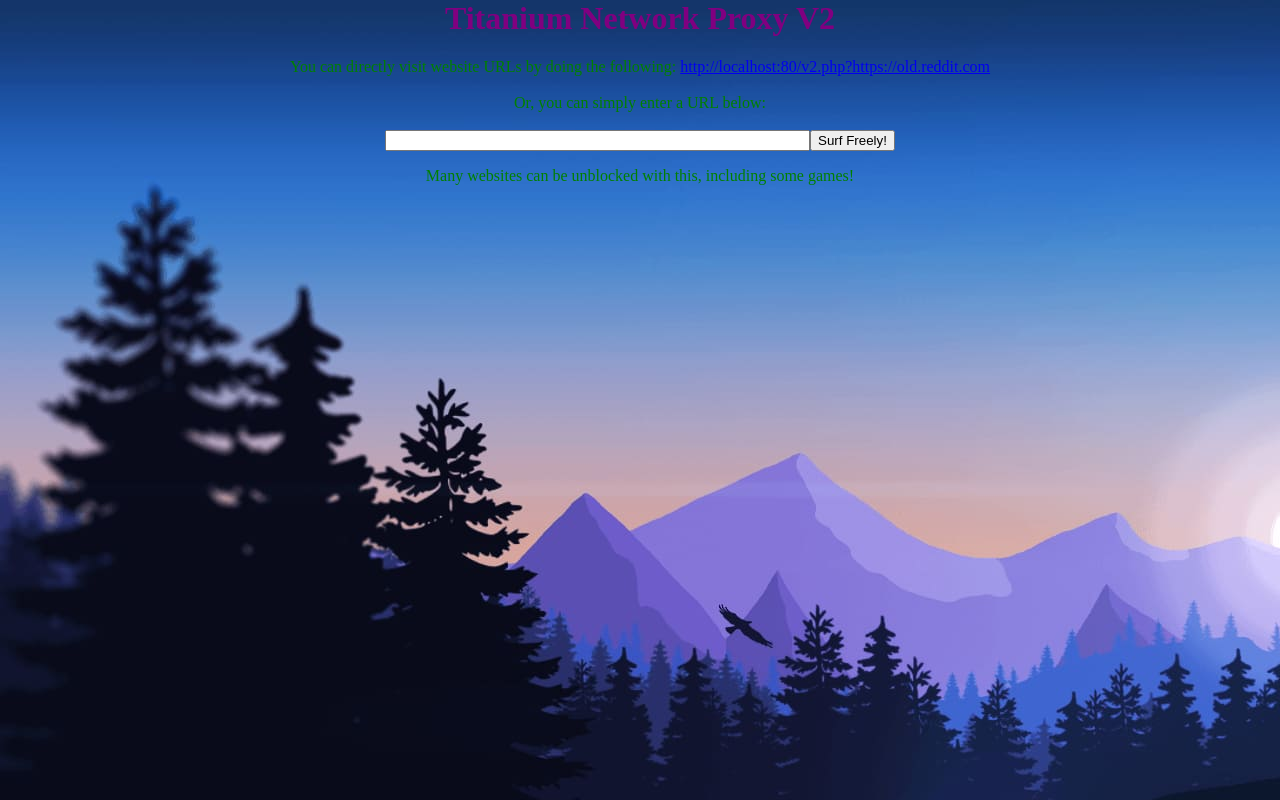
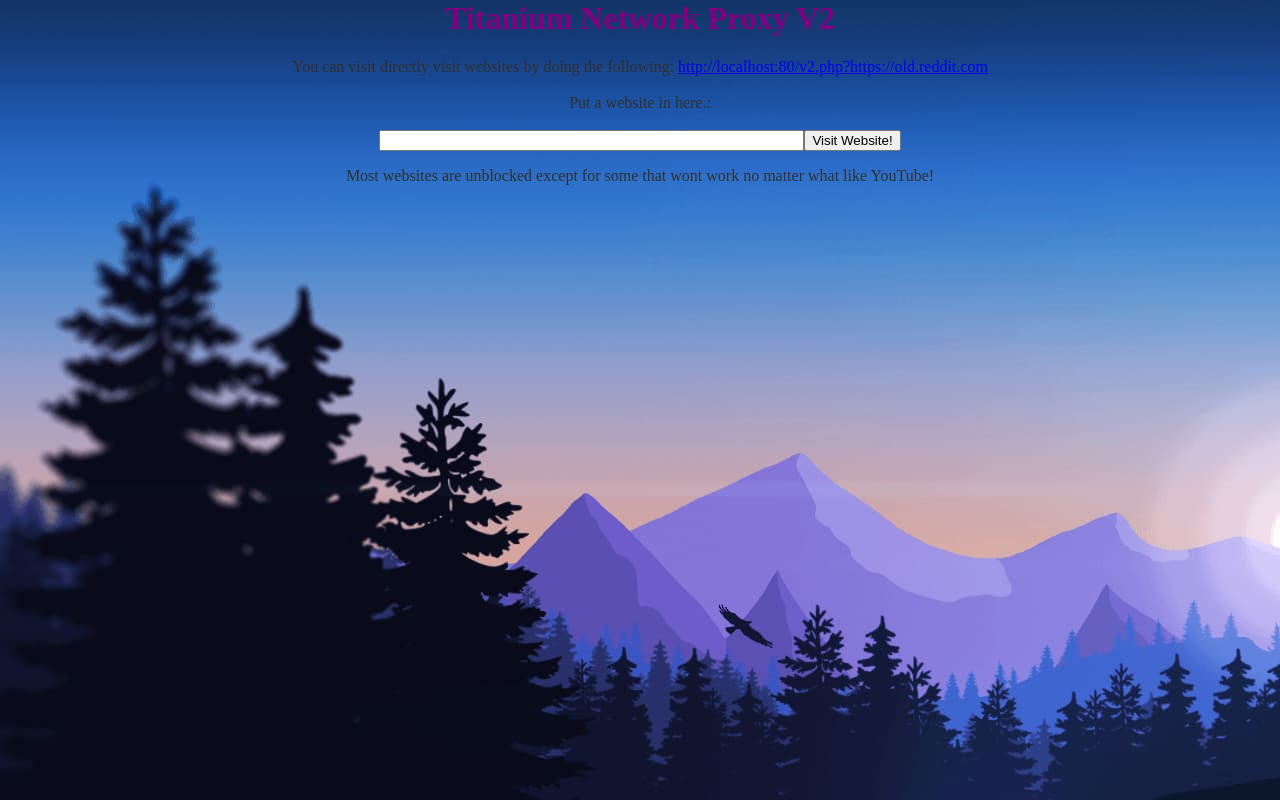
Before and after one commit to allenslayz2/LimeRemastered, a PHP site: page /v2.php in a window 1280 px wide. Run offline with PHP 8.4, Linux system fonts and the light colour scheme; data that the repository does not hold is empty.

Commit message:
Update v2.php

```diff
--- a/v2.php
+++ b/v2.php
@@ -252,7 +252,7 @@ if (isset($_POST["miniProxyFormAction"])) {
 }
 if (empty($url)) {
     if (empty($startURL)) {
-      die("<style> body{margin: 0px auto;text-align: center;} body {background: url('/wallpaper.jpg');} body {color: green;} h1 {color: purple;}></style><html><head><title>TitaniumNetwork Proxy</title></head><body><h1>Titanium Network Proxy V2</h1>	You can directly visit website URLs by doing the following: <a href=\"" . PROXY_PREFIX . $landingExampleURL . "\">" . PROXY_PREFIX . $landingExampleURL . "</a><br /><br />Or, you can simply enter a URL below:<br /><br /><form onsubmit=\"if (document.getElementById('site').value) { window.location.href='" . PROXY_PREFIX . "' + document.getElementById('site').value; return false; } else { window.location.href='" . PROXY_PREFIX . $landingExampleURL . "'; return false; }\" autocomplete=\"off\"><input id=\"site\" type=\"text\" size=\"50\" /><input type=\"submit\" value=\"Surf Freely!\" /></form><a>Many websites can be unblocked with this, including some games!</body></html>");
+      die("<style> body{margin: 0px auto;text-align: center;} body {background: url('/wallpaper.jpg');} body {color: #303030;} h1 {color: purple;}></style><html><head><title>AllenSlayz Proxy</title></head><body><h1>Titanium Network Proxy V2</h1>	You can visit directly visit websites by doing the following: <a href=\"" . PROXY_PREFIX . $landingExampleURL . "\">" . PROXY_PREFIX . $landingExampleURL . "</a><br /><br />Put a website in here.:<br /><br /><form onsubmit=\"if (document.getElementById('site').value) { window.location.href='" . PROXY_PREFIX . "' + document.getElementById('site').value; return false; } else { window.location.href='" . PROXY_PREFIX . $landingExampleURL . "'; return false; }\" autocomplete=\"off\"><input id=\"site\" type=\"text\" size=\"50\" /><input type=\"submit\" value=\"Visit Website!\" /></form><a>Most websites are unblocked except for some that wont work no matter what like YouTube!</body></html>");
     } else {
       $url = $startURL;
     }
```
